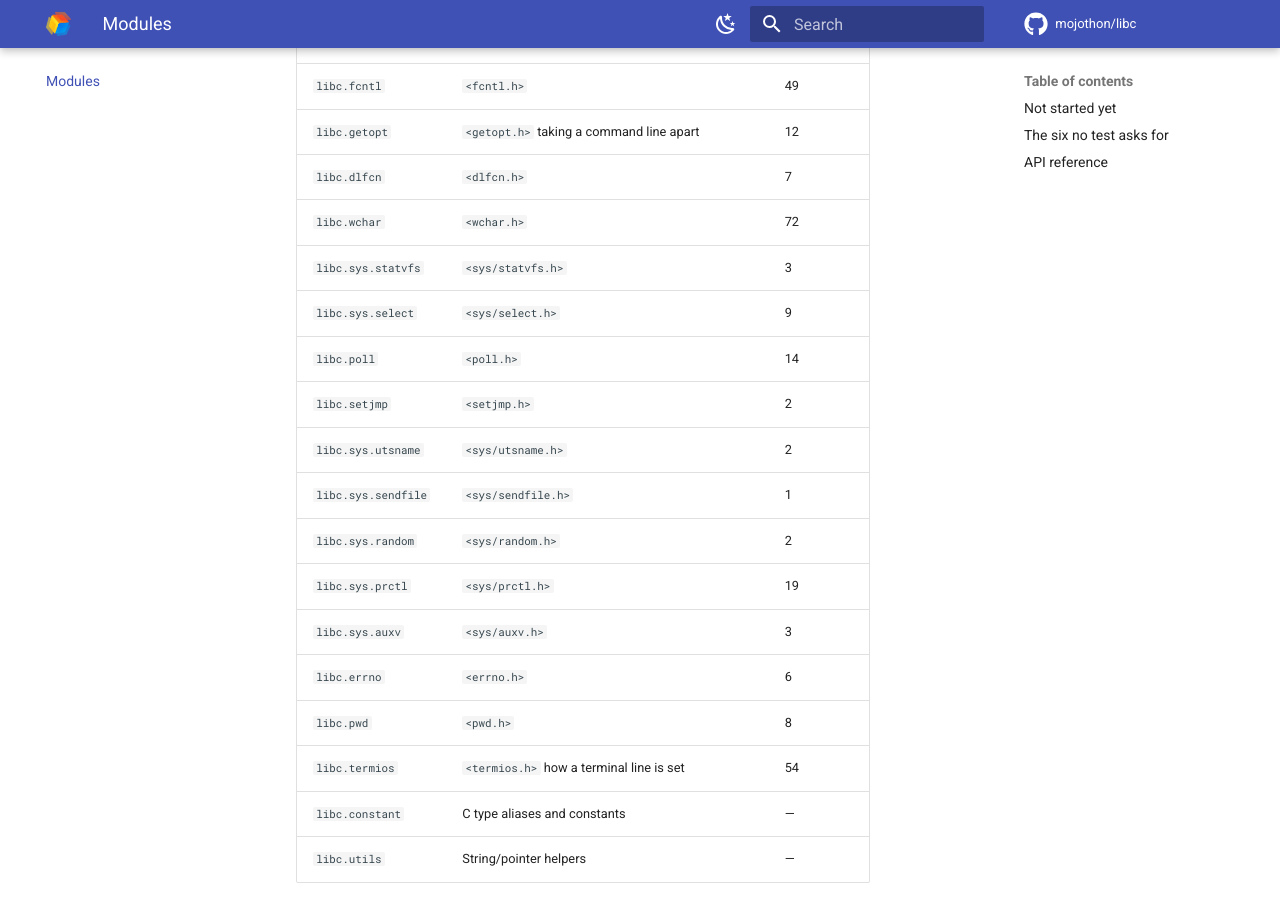
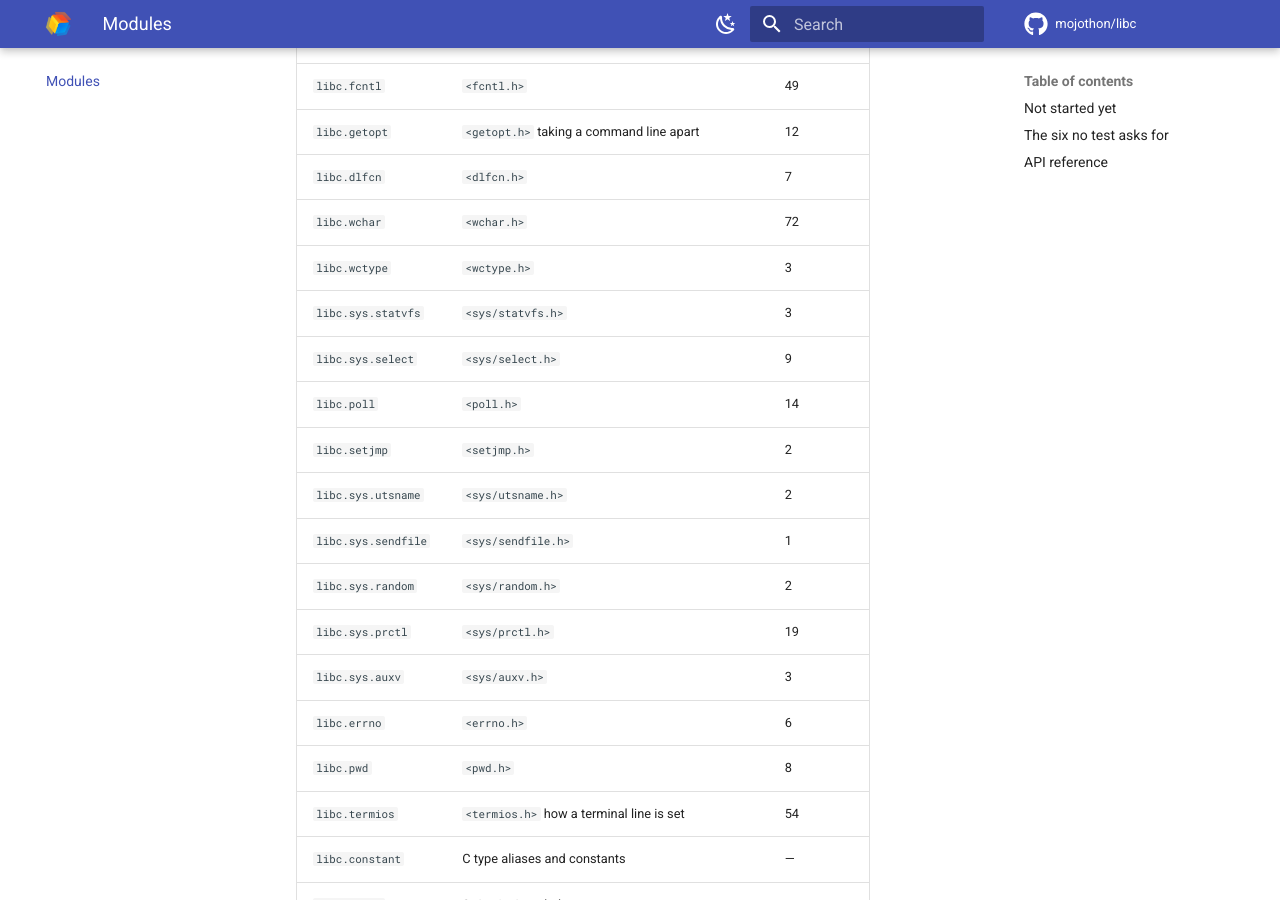
Before and after one commit to mojothon/libc, an MkDocs documentation site: the page built from docs/modules.md, in a window 1280 px wide and 900 px high, scrolled down 2005 px. Built offline with MkDocs 1.6.1 and Material for MkDocs 9.7.7, drawn with Linux system fonts in a browser that asks for light colours; comment, search, counter and statistics services are not loaded.

Commit message:
feat(wctype): bind wctrans and towctrans in a new libc.wctype
The header had nothing of it in the package at all, and it is the last
of the wide-character headers: `libc.wchar` was bound and `wctype.h`
was not, so the wide `isw*` were there and the two things that change
a wide character's case were not.

It is two functions because it cannot be more. `wctrans` takes a name
and hands back a handle, and `towctrans` takes a handle and a character
and carries the change out. `wctype` and `iswctype` are the other half
and neither is bound: Darwin has no `iswctype`, and the number that
`wctype` gives has nothing to be given to once `iswctype` is gone.

The handle is why there is a type. glibc's `wctrans_t` is a pointer
into a table it keeps; Darwin's is a plain `int`. `wctrans_t` is one or
the other by platform, and `towctrans` takes whichever it is handed, so
the test says nothing about what a handle is and never has to: it asks
for "tolower" and "toupper" and looks only at what comes back out. A
digit and a space are put under both to show the binding is changing
case and not answering with whatever it likes.

`libc.wctype` is listed as 3: the two functions and the one type.

```diff
--- a/docs/modules.md
+++ b/docs/modules.md
@@ -48,6 +48,7 @@ the bottom.
 | `libc.getopt` | `<getopt.h>` taking a command line apart | 12 |
 | `libc.dlfcn` | `<dlfcn.h>` | 7 |
 | `libc.wchar` | `<wchar.h>` | 72 |
+| `libc.wctype` | `<wctype.h>` | 3 |
 | `libc.sys.statvfs` | `<sys/statvfs.h>` | 3 |
 | `libc.sys.select` | `<sys/select.h>` | 9 |
 | `libc.poll` | `<poll.h>` | 14 |
```
Also changed, not shown: 5 other files.
